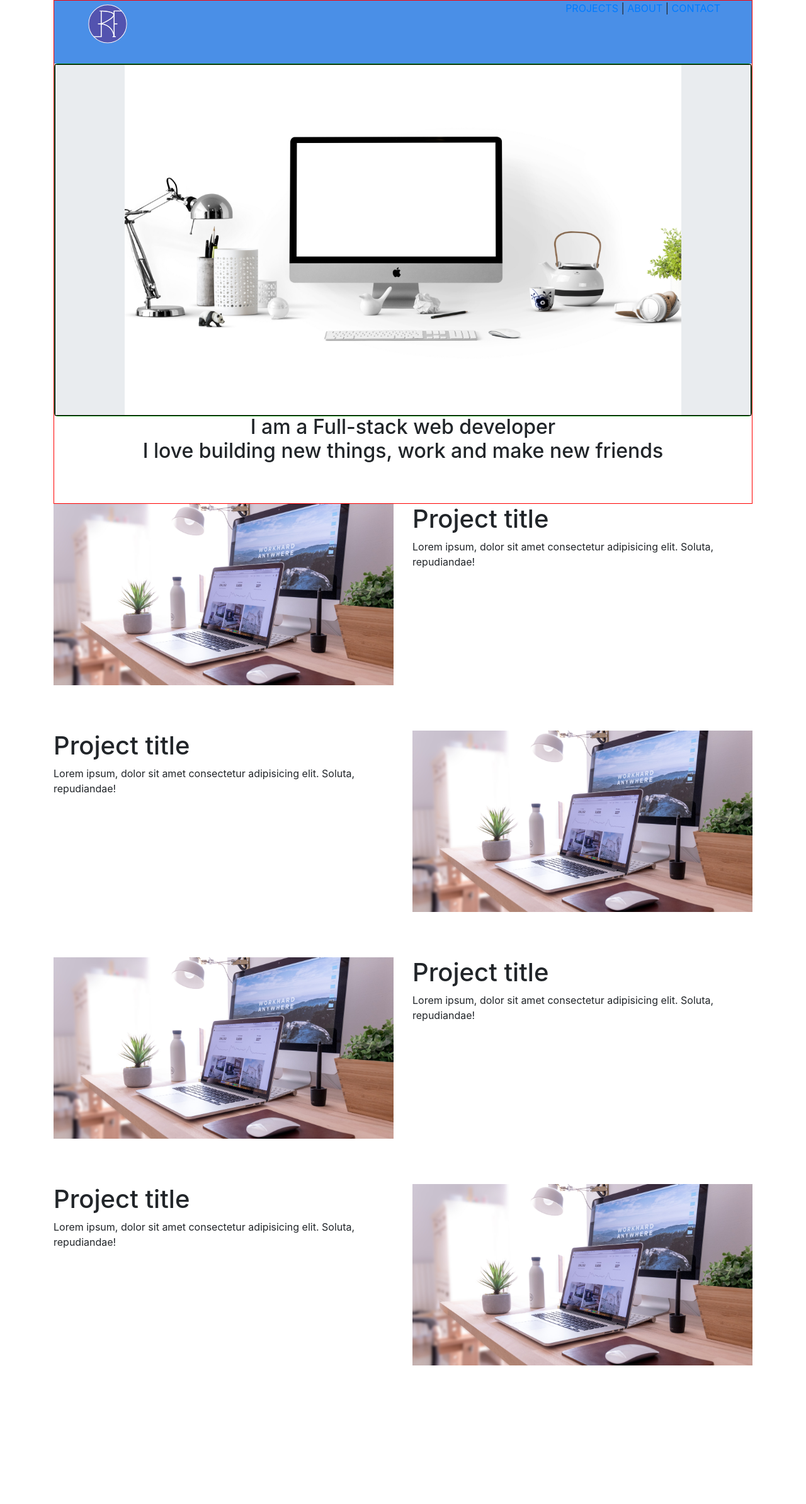
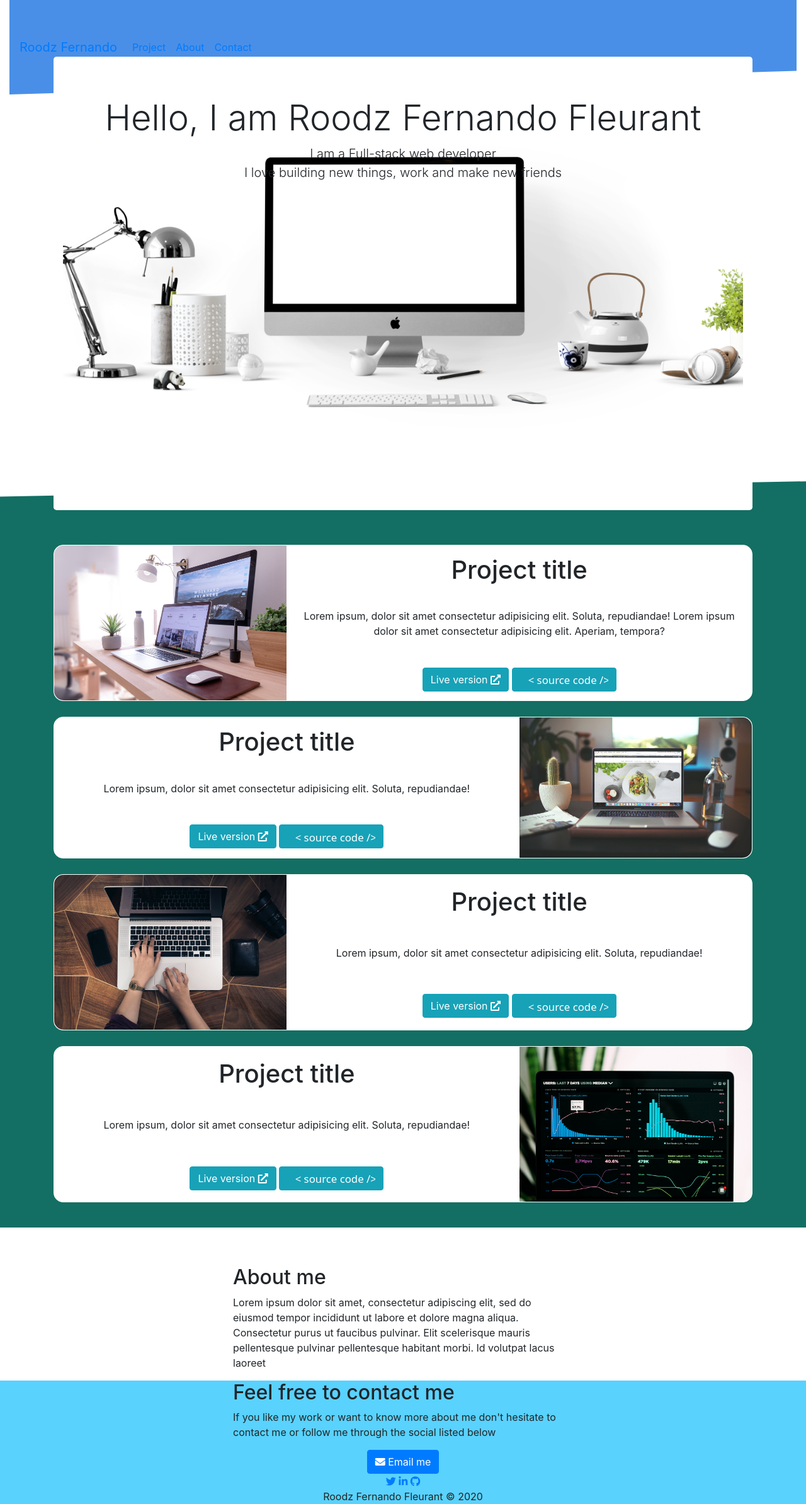
Before and after one commit to RoodzFernando/portfolio, a PHP site: page / in a window 1280 px wide. Shown: the whole page at 63% size. Before the commit the page ends 2168 px from the top, so only its background shows below. Run offline with PHP 8.4, Linux system fonts and the light colour scheme; some libraries are stand-ins or nearby versions.

Commit message:
Add styling for the projects section

```diff
--- a/index.html
+++ b/index.html
@@ -7,135 +7,147 @@
     <title>Roodz Fernando | Portfolio</title>
     <link rel="stylesheet" href="style.css">
     <link rel="stylesheet" href="https://stackpath.bootstrapcdn.com/bootstrap/4.4.1/css/bootstrap.min.css" integrity="sha384-Vkoo8x4CGsO3+Hhxv8T/Q5PaXtkKtu6ug5TOeNV6gBiFeWPGFN9MuhOf23Q9Ifjh" crossorigin="anonymous">
+    <link rel="stylesheet" href="https://use.fontawesome.com/releases/v5.8.2/css/all.css">
 </head>
 
 <body>
-    <div class="container">
+    <div class="container-fluid" id="nav-bar">
         <header>
-            <nav>
-                <div class="logo">
-                    <svg class="img-logo" xmlns="http://www.w3.org/2000/svg" xmlns:xlink="http://www.w3.org/1999/xlink" width="318" height="318" viewBox="0 0 318 318">
-                        <defs>
-                            <filter id="Ellipse_6" x="0" y="0" width="318" height="318" filterUnits="userSpaceOnUse">
-                                <feOffset dy="3" input="SourceAlpha" />
-                                <feGaussianBlur stdDeviation="3" result="blur" />
-                                <feFlood flood-opacity="0" />
-                                <feComposite operator="in" in2="blur" />
-                                <feComposite in="SourceGraphic" />
-                            </filter>
-                        </defs>
-                        <g id="Group_2" data-name="Group 2" transform="translate(-541 -369)">
-                            <g transform="matrix(1, 0, 0, 1, 541, 369)" filter="url(#Ellipse_6)">
-                                <g id="Ellipse_6-2" data-name="Ellipse 6" transform="translate(9 6)" fill="#5252af"
-                                    stroke="#fff" stroke-width="5">
-                                    <circle cx="150" cy="150" r="150" stroke="none" />
-                                    <circle cx="150" cy="150" r="147.5" fill="none" />
-                                </g>
-                            </g>
-                            <line id="Line_16" data-name="Line 16" y2="200" transform="translate(650 425)" fill="none"
-                                stroke="#fff" stroke-width="5" />
-                            <line id="Line_12" data-name="Line 12" y2="200" transform="translate(750 425)" fill="none"
-                                stroke="#fff" stroke-width="5" />
-                            <line id="Line_17" data-name="Line 17" x2="25" transform="translate(625 525)" fill="none"
-                                stroke="#fff" stroke-width="5" />
-                            <line id="Line_13" data-name="Line 13" x2="25" transform="translate(750 525)" fill="none"
-                                stroke="#fff" stroke-width="5" />
-                            <line id="Line_18" data-name="Line 18" x2="12" transform="translate(638 425)" fill="none"
-                                stroke="#fff" stroke-width="5" />
-                            <line id="Line_14" data-name="Line 14" x2="25" transform="translate(738 625)" fill="none"
-                                stroke="#fff" stroke-width="5" />
-                            <line id="Line_19" data-name="Line 19" x2="61" transform="translate(591 625)" fill="none"
-                                stroke="#fff" stroke-width="5" />
-                            <line id="Line_15" data-name="Line 15" x2="61" transform="translate(748 425)" fill="none"
-                                stroke="#fff" stroke-width="5" />
-                            <path id="Path_7" data-name="Path 7" d="M650,500" transform="translate(0 25)" fill="none"
-                                stroke="#fff" stroke-width="1" />
-                            <path id="Path_5" data-name="Path 5" d="M650,500s89.543,3.422,100,100"
-                                transform="translate(0 25)" fill="none" stroke="#fff" stroke-width="5" />
-                            <path id="Path_6" data-name="Path 6" d="M650,500s218.664-90.333,0-100"
-                                transform="translate(0 25)" fill="none" stroke="#fff" stroke-width="5" />
-                            <g id="Group_1" data-name="Group 1">
-                                <line id="Line_20" data-name="Line 20" y2="200" transform="translate(650 425)"
-                                    fill="none" stroke="#fff" stroke-width="6" />
-                            </g>
-                            <line id="Line_21" data-name="Line 21" y2="200" transform="translate(750 425)" fill="none"
-                                stroke="#fff" stroke-width="6" />
-                            <line id="Line_22" data-name="Line 22" x2="25" transform="translate(625 525)" fill="none"
-                                stroke="#fff" stroke-width="6" />
-                            <line id="Line_23" data-name="Line 23" x2="25" transform="translate(750 525)" fill="none"
-                                stroke="#fff" stroke-width="6" />
-                            <line id="Line_24" data-name="Line 24" x2="12" transform="translate(638 425)" fill="none"
-                                stroke="#fff" stroke-width="5" />
-                            <line id="Line_25" data-name="Line 25" x2="25" transform="translate(738 625)" fill="none"
-                                stroke="#fff" stroke-width="6" />
-                            <line id="Line_26" data-name="Line 26" x2="61" transform="translate(591 625)" fill="none"
-                                stroke="#fff" stroke-width="6" />
-                            <line id="Line_27" data-name="Line 27" x2="61" transform="translate(748 425)" fill="none"
-                                stroke="#fff" stroke-width="6" />
-                            <path id="Path_8" data-name="Path 8" d="M650,500" transform="translate(0 25)" fill="none"
-                                stroke="#fff" stroke-width="1" />
-                            <path id="Path_9" data-name="Path 9" d="M650,500s89.543,3.422,100,100"
-                                transform="translate(0 25)" fill="none" stroke="#fff" stroke-width="6" />
-                            <path id="Path_10" data-name="Path 10"
-                                d="M650,500s113.354-46.828,95.079-76.886C738.166,411.738,711.227,402.707,650,400"
-                                transform="translate(0 25)" fill="none" stroke="#fff" stroke-width="6" />
-                        </g>
-                    </svg>
-                </div>
-                <div class="links">
-                    <ul>
-                        <li><a href="#">Projects</a></li>
-                        <li><a href="#">About</a></li>
-                        <li><a href="#">Contact</a></li>
+            <nav class="navbar navbar-expand-lg">
+                <a class="navbar-brand" href="#">Roodz Fernando</a>
+                <button class="navbar-toggler" type="button" data-toggle="collapse" data-target="#navbarNav" aria-controls="navbarNav" aria-expanded="false" aria-label="Toggle navigation">
+                <span class="navbar-toggler-icon"></span>
+            </button>
+                <div class="collapse navbar-collapse" id="navbarNav">
+                    <ul class="navbar-nav">
+                        <li class="nav-item active">
+                            <a class="nav-link" href="#">Project <span class="sr-only">(current)</span></a>
+                        </li>
+                        <li class="nav-item">
+                            <a class="nav-link" href="#">About</a>
+                        </li>
+                        <li class="nav-item">
+                            <a class="nav-link" href="#">Contact</a>
+                        </li>
                     </ul>
                 </div>
             </nav>
+            <div class="container">
                 <div class="jumbotron">
-                <div>
-                    <img src="./images/jumbo-background.jpg" alt="working desk">
-                    <h2>I am a Full-stack web developer <br> I love building new things, work and make new friends</h2>
+                    <h1 class="display-4">Hello, I am Roodz Fernando Fleurant</h1>
+                    <p class="lead">I am a Full-stack web developer<br> I love building new things, work and make new friends</p>
                 </div>
             </div>
         </header>
+    </div>
+    <div class="container-fluid projects-bg">
+        <div class="container ">
             <div class="row projects">
-            <div class="col-lg-6 project-img">
+                <div class="col-lg-4 project-img">
                     <img src="./images/1.jpg" alt="">
                 </div>
-            <div class="col-lg-6">
+                <div class="col-lg-8 project-section">
                     <h1>Project title</h1>
-                <p>Lorem ipsum, dolor sit amet consectetur adipisicing elit. Soluta, repudiandae!</p>
+                    <p>Lorem ipsum, dolor sit amet consectetur adipisicing elit. Soluta, repudiandae! Lorem ipsum dolor sit amet consectetur adipisicing elit. Aperiam, tempora?</p>
+                    <div class="project-links">
+                        <a class="btn btn-info" href="#" target="_blank">Live version <i class="fas fa-external-link-alt"></i></a>
+                        <a class="btn btn-info" href="#" target="_blank"> <svg xmlns="http://www.w3.org/2000/svg" width="140" height="20" viewBox="0 0 240 40">
+                                <text id="_source_code_" data-name="&lt; source code /&gt;" font-family="SegoeUI, Segoe UI">
+                                    <tspan x="5.281" y="32">&lt; source code /&gt;</tspan>
+                                </text>
+                            </svg></a>
+                    </div>
                 </div>
             </div>
             <div class="row projects">
-            <div class="col-lg-6">
+                <div class="col-lg-8 project-section">
                     <h1>Project title</h1>
                     <p>Lorem ipsum, dolor sit amet consectetur adipisicing elit. Soluta, repudiandae!</p>
+                    <div class="project-links">
+                        <a class="btn btn-info" href="#" target="_blank">Live version <i class="fas fa-external-link-alt"></i></a>
+                        <a class="btn btn-info" href="#" target="_blank"> <svg xmlns="http://www.w3.org/2000/svg" width="140" height="20" viewBox="0 0 240 40">
+                                <text id="_source_code_" data-name="&lt; source code /&gt;"  font-family="SegoeUI, Segoe UI">
+                                    <tspan x="5.281" y="32">&lt; source code /&gt;</tspan>
+                                </text>
+                            </svg></a>
                     </div>
-            <div class="col-lg-6 project-img">
-                <img src="./images/1.jpg" alt="">
                 </div>
-
+                <div class="col-lg-4 project-img">
+                    <img src="./images/2.jpg" alt="">
+                </div>
             </div>
             <div class="row projects">
-            <div class="col-lg-6 project-img">
-                <img src="./images/1.jpg" alt="">
+                <div class="col-lg-4 project-img">
+                    <img src="./images/3.jpg" alt="">
                 </div>
-            <div class="col-lg-6">
+                <div class="col-lg-8 project-section">
                     <h1>Project title</h1>
                     <p>Lorem ipsum, dolor sit amet consectetur adipisicing elit. Soluta, repudiandae!</p>
+                    <div class="project-links">
+                        <a class="btn btn-info" href="#" target="_blank">Live version <i class="fas fa-external-link-alt"></i></a>
+                        <a class="btn btn-info" href="#" target="_blank"> <svg xmlns="http://www.w3.org/2000/svg" width="140" height="20" viewBox="0 0 240 40">
+                            <text id="_source_code_" data-name="&lt; source code /&gt;"  font-family="SegoeUI, Segoe UI">
+                                <tspan x="5.281" y="32">&lt; source code /&gt;</tspan>
+                            </text>
+                        </svg></a>
+                    </div>
                 </div>
             </div>
             <div class="row projects">
 
-            <div class="col-lg-6">
+                <div class="col-lg-8 project-section">
                     <h1>Project title</h1>
                     <p>Lorem ipsum, dolor sit amet consectetur adipisicing elit. Soluta, repudiandae!</p>
+                    <div class="project-links">
+                        <a class="btn btn-info" href="#" target="_blank">Live version <i class="fas fa-external-link-alt"></i></a>
+                        <a class="btn btn-info" href="#" target="_blank"> <svg xmlns="http://www.w3.org/2000/svg" width="140" height="20" viewBox="0 0 240 40">
+                                <text id="_source_code_" data-name="&lt; source code /&gt;"  font-family="SegoeUI, Segoe UI">
+                                    <tspan x="5.281" y="32">&lt; source code /&gt;</tspan>
+                                </text>
+                            </svg></a>
                     </div>
-            <div class="col-lg-6 project-img">
-                <img src="./images/1.jpg" alt="">
+                </div>
+                <div class="col-lg-4 project-img">
+                    <img src="./images/4.jpg" alt="">
                 </div>
             </div>
         </div>
+    </div>
+
+    <div class="container">
+        <div class="row">
+            <div class="offset-lg-3  col-lg-6">
+                <h2>About me</h2>
+                <p>Lorem ipsum dolor sit amet, consectetur adipiscing elit, sed do eiusmod tempor incididunt ut labore et dolore magna aliqua. Consectetur purus ut faucibus pulvinar. Elit scelerisque mauris pellentesque pulvinar pellentesque habitant morbi.
+                    Id volutpat lacus laoreet</p>
+            </div>
+        </div>
+    </div>
+
+    <footer>
+        <div class="container">
+            <div class="row">
+                <div class="offset-lg-3  col-lg-6">
+                    <h2>Feel free to contact me</h2>
+                    <p>If you like my work or want to know more about me don't hesitate to contact me or follow me through the social listed below
+                    </p>
+                    <div style="text-align: center;">
+                        <a class="btn btn-primary" href="mailto:fleurantrfernando@gmail.com"><i class="fas fa-envelope"></i> Email me</a>
+                    </div>
+                </div>
+            </div>
+            <div class="row">
+                <div class="offset-lg-3  col-lg-6">
+                    <div style="text-align: center;">
+                        <a href="#"><i class="fab fa-twitter"></i></a>
+                        <a href="#"><i class="fab fa-linkedin-in"></i></a>
+                        <a href="#"><i class="fab fa-github"></i></a> <br>
+                        <span>Roodz Fernando Fleurant &copy; 2020</span>
+                    </div>
+                </div>
+            </div>
+        </div>
+    </footer>
 </body>
 
 </html>
--- a/style.css
+++ b/style.css
@@ -4,75 +4,100 @@ body {
 
 body header {
   height: 100vh;
-  border: 1px solid red;
 }
 
 body header nav {
+  height: 150px;
+  -webkit-clip-path: polygon(0 0, 100% 0, 100% 75%, 0 100%);
+          clip-path: polygon(0 0, 100% 0, 100% 75%, 0 100%);
+  background-color: #4a8fe7;
+}
+
+body header .container {
+  position: relative;
+  bottom: 60px;
+}
+
+body header .container .jumbotron {
+  height: 90vh;
+  text-align: center;
+  background-image: url("./images/jumbo-background.jpg");
+  background-repeat: no-repeat;
+  background-position: center;
+  background-size: contain;
+  background-color: #fff;
+}
+
+body .projects-bg {
+  -webkit-clip-path: polygon(0 4%, 100% 2%, 100% 100%, 0% 100%);
+          clip-path: polygon(0 4%, 100% 2%, 100% 100%, 0% 100%);
+  background-color: #136f63;
+  position: relative;
+  bottom: 60px;
+  z-index: -10;
+  padding-top: 100px;
+  padding-bottom: 15px;
+}
+
+body .projects {
+  background-color: #fff;
+  -webkit-box-sizing: border-box;
+          box-sizing: border-box;
+  border: 1px solid #fff;
+  border-radius: 15px;
+  margin: 25px 0 25px 0;
+}
+
+body .projects .project-section {
   display: -webkit-box;
   display: -ms-flexbox;
   display: flex;
-  -webkit-box-pack: justify;
-      -ms-flex-pack: justify;
-          justify-content: space-between;
-  background-color: #4a8fe7;
-  padding-left: 50px;
-  padding-right: 50px;
+  -webkit-box-orient: vertical;
+  -webkit-box-direction: normal;
+      -ms-flex-direction: column;
+          flex-direction: column;
+  -ms-flex-pack: distribute;
+      justify-content: space-around;
 }
 
-body header nav .logo {
-  height: 100px;
+body .projects .project-section h1,
+body .projects .project-section .project-links,
+body .projects .project-section p {
+  text-align: center;
 }
 
-body header nav .logo .img-logo {
-  padding-top: 5px;
-  height: 70px;
-  width: 70px;
+body .projects .project-section .btn-info:nth-child(2) svg {
+  fill: #fff;
+  font-size: 2.1rem;
+  font-weight: 400;
+  width: 140px;
 }
 
-body header nav .links ul > li {
-  list-style: none;
-  display: inline-block;
+body .projects .project-img:nth-child(odd) {
+  padding: 0;
 }
 
-body header nav .links ul > li:nth-child(2):before, body header nav .links ul > li:nth-last-child(2):after {
-  content: " | ";
-}
-
-body header nav .links ul > li a {
-  text-decoration: none;
-  text-transform: uppercase;
-}
-
-body header .jumbotron {
-  text-align: center;
-  height: 70vh;
-  padding: 0;
-  border: 1px solid green;
-}
-
-body header .jumbotron div {
-  display: relative;
-  height: 100%;
-  border: 1px solid #000;
-}
-
-body header .jumbotron div img {
-  width: 80%;
-  height: 100%;
-  -o-object-fit: cover;
-     object-fit: cover;
-  z-index: -10;
-}
-
-body header .jumbotron div h2 {
-  display: absolute;
-  top: 55px;
-}
-
-body .projects .project-img img {
+body .projects .project-img:nth-child(odd) img {
+  border-radius: 15px 0 0 15px;
   width: 100%;
-  height: 80%;
+  height: auto;
   -o-object-fit: cover;
      object-fit: cover;
 }
+
+body .projects .project-img:nth-child(even) {
+  padding: 0;
+}
+
+body .projects .project-img:nth-child(even) img {
+  border-radius: 0 15px 15px 0;
+  width: 100%;
+  height: auto;
+  -o-object-fit: cover;
+     object-fit: cover;
+}
+
+body footer {
+  background-color: #59d2fe;
+}
 /*# sourceMappingURL=style.css.map */
--- a/style.scss
+++ b/style.scss
@@ -2,69 +2,100 @@ $header-color: #4a8fe7;
 $text-color: #001011;
 $projects-color: #136f63;
 $footer-color: #59d2fe;
+$white: #fff;
 body {
     margin: 0;
     header {
+        // position: relative;
         height: 100vh;
-        border: 1px solid red;
+        // border: 1px solid maroon;
+        // margin: 0;
         nav {
+            height: 150px;
+            // clip-path: polygon(0 0, 100% 0, 100% 23%, 0 35%);
+            clip-path: polygon(0 0, 100% 0, 100% 75%, 0 100%);
+            background-color: $header-color;
+            // border: 1px solid #000;
+        }
+        // border: 1px solid red;
+        // position: relative;
+        .container {
+            // height: 100%;
+            position: relative;
+            bottom: 60px;
+            .jumbotron {
+                // border: 1px solid #000;
+                // position: absolute;
+                // bottom: 10px;
+                height: 90vh;
+                text-align: center;
+                background-image: url('./images/jumbo-background.jpg');
+                background-repeat: no-repeat;
+                background-position: center;
+                background-size: contain;
+                background-color: $white;
+            }
+        }
+    }
+    .projects-bg {
+        // clip-path: polygon(0 13%, 100% 0, 100% 100%, 0% 100%);
+        clip-path: polygon(0 4%, 100% 2%, 100% 100%, 0% 100%);
+        background-color: $projects-color;
+        // border: 1px solid red;
+        position: relative;
+        bottom: 60px;
+        z-index: -10;
+        padding-top: 100px;
+        padding-bottom: 15px;
+    }
+    .projects {
+        background-color: #fff;
+        box-sizing: border-box;
+        border: 1px solid $white;
+        border-radius: 15px;
+        margin: 25px 0 25px 0;
+        .project-section {
             display: flex;
-            justify-content: space-between;
-            background-color: $header-color;
-            padding-left: 50px;
-            padding-right: 50px;
-            .logo {
-                height: 100px;
-                .img-logo {
-                    padding-top: 5px;
-                    height: 70px;
-                    width: 70px;
-                }
+            flex-direction: column;
+            justify-content: space-around;
+            h1,
+            .project-links,
+            p {
+                text-align: center;
             }
-            .links {
-                ul>li {
-                    list-style: none;
-                    display: inline-block;
-                    &:nth-child(2):before,
-                    &:nth-last-child(2):after {
-                        content: " | ";
-                    }
-                    a {
-                        text-decoration: none;
-                        text-transform: uppercase;
-                    }
+            .btn-info:nth-child(2) {
+                // border: 1px solid red;
+                svg {
+                    fill: $white;
+                    font-size: 2.1rem;
+                    font-weight: 400;
+                    width: 140px;
+                    // text-align: center;
                 }
             }
         }
-        .jumbotron {
-            text-align: center;
-            height: 70vh;
+        .project-img:nth-child(odd) {
+            // border: 1px solid red;
             padding: 0;
-            border: 1px solid green;
-            div {
-                display: relative;
-                height: 100%;
-                border: 1px solid #000;
-                img {
-                    width: 80%;
-                    height: 100%;
-                    object-fit: cover;
-                    z-index: -10;
-                }
-                h2 {
-                    display: absolute;
-                    top: 55px;
-                }
+            img {
+                border-radius: 15px 0 0 15px;
+                width: 100%;
+                height: auto;
+                object-fit: cover;
             }
         }
-    }
-    .projects {
-        .project-img {
+        .project-img:nth-child(even) {
+            // border: 1px solid red;
+            padding: 0;
             img {
+                border-radius: 0 15px 15px 0;
                 width: 100%;
-                height: 80%;
+                height: auto;
                 object-fit: cover;
             }
         }
     }
+    footer {
+        background-color: $footer-color;
+    }
 }
```
Also changed, not shown: 1 other file. Lines whose indentation alone changed are shown as unchanged.
